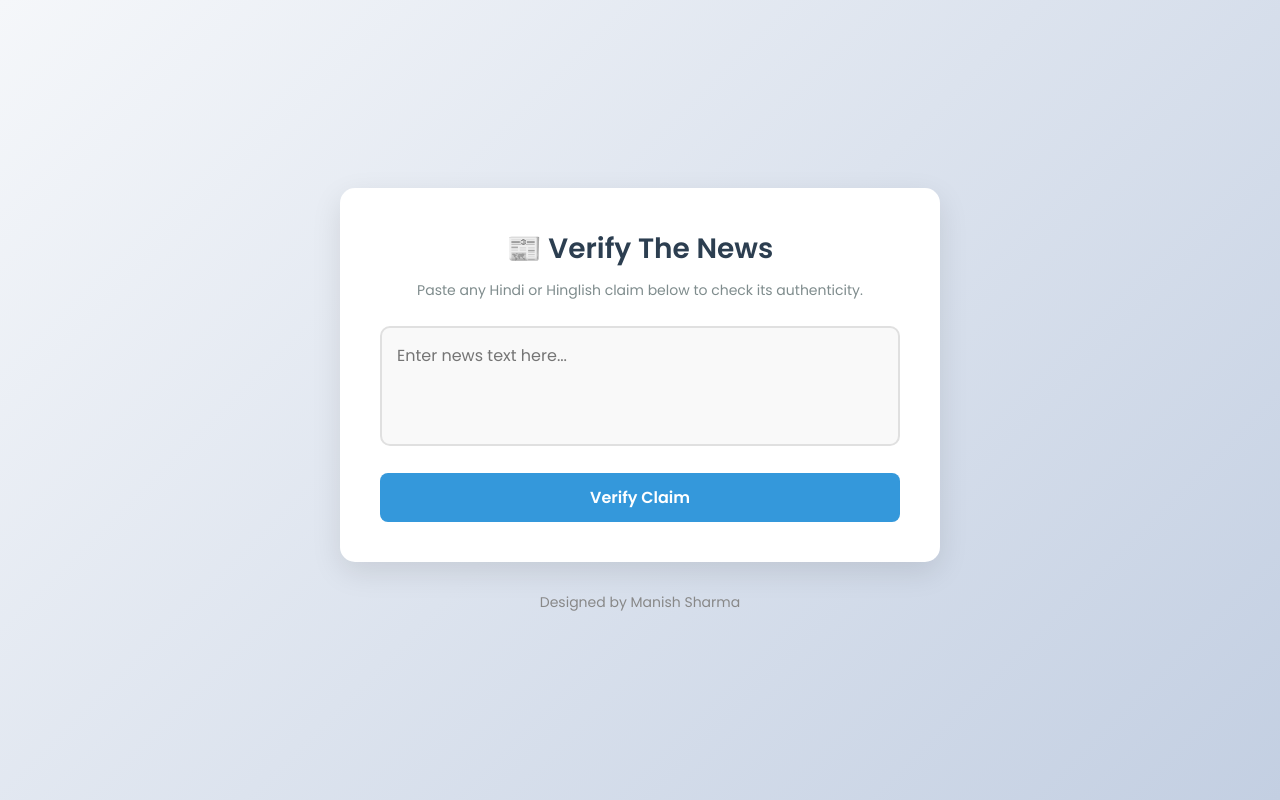
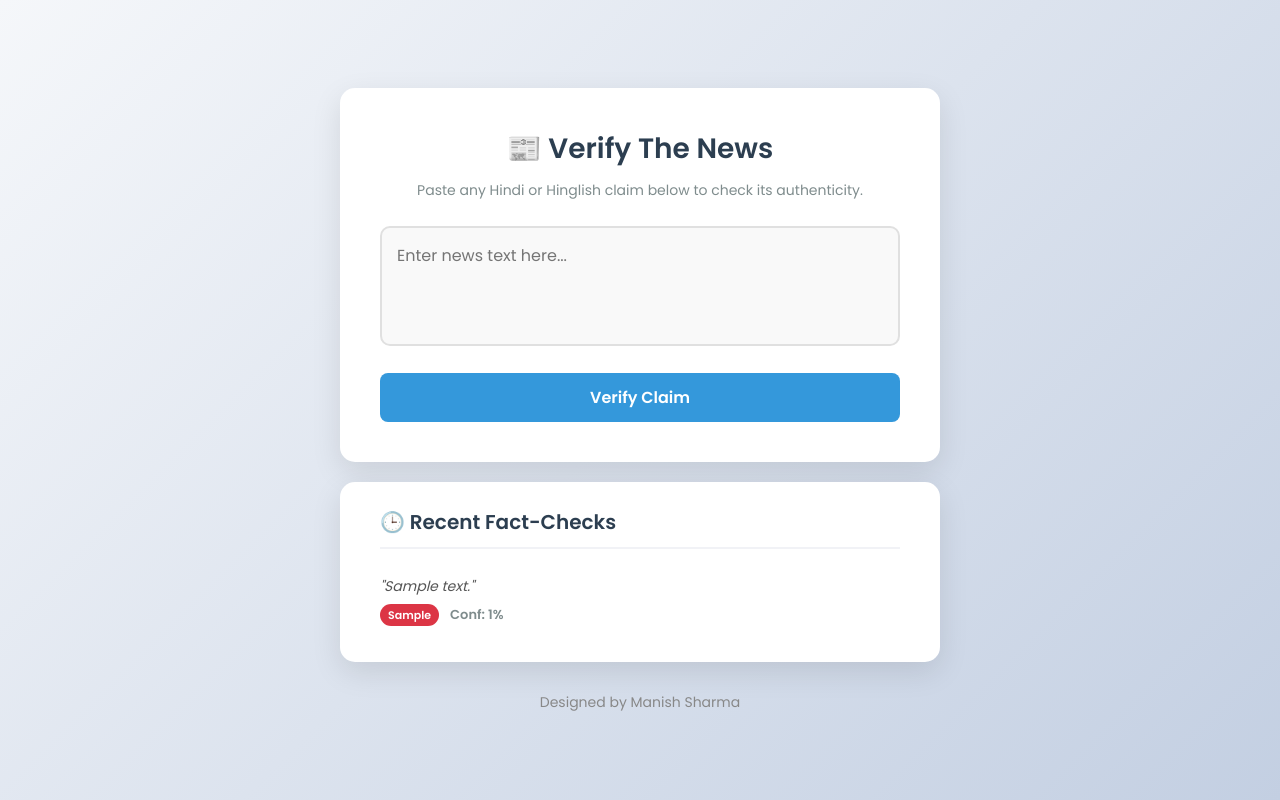
Before and after one commit to the-miz-4u/fake_news_detector, a Flask app: page / in a window 1280 px wide. Run offline with Flask 3, Linux system fonts and the light colour scheme; tables that the repository leaves empty hold one stand-in row (values such as "Sample post").

Commit message:
Feat: Added SQLite database for recent search history and updated UI

```diff
--- a/app.py
+++ b/app.py
@@ -3,17 +3,34 @@ from src.prediction import predict_news
 from google import genai
 import os
 from dotenv import load_dotenv
+from flask_sqlalchemy import SQLAlchemy
+from datetime import datetime
 
-
+# .env file load karna
 load_dotenv()
 
 app = Flask(__name__)
 
+# --- Database Configuration ---
+app.config['SQLALCHEMY_DATABASE_URI'] = 'sqlite:///history.db'
+app.config['SQLALCHEMY_TRACK_MODIFICATIONS'] = False
+db = SQLAlchemy(app)
+
+# Database Table Setup
+class SearchHistory(db.Model):
+    id = db.Column(db.Integer, primary_key=True)
+    text = db.Column(db.Text, nullable=False)
+    prediction = db.Column(db.String(10), nullable=False)
+    confidence = db.Column(db.Float, nullable=False)
+    timestamp = db.Column(db.DateTime, default=datetime.utcnow)
+
+# App start hone par table automatically create kar dega (agar nahi hai toh)
+with app.app_context():
+    db.create_all()
+# ------------------------------
 
 GEMINI_API_KEY = os.getenv("GEMINI_API_KEY")
 client = genai.Client(api_key=GEMINI_API_KEY)
-
-
 
 @app.route('/')
 def home():
@@ -25,17 +42,21 @@ def predict():
     text = data.get('text', '')
 
     try:
-        # Step 1: Apne local PyTorch model se prediction lena
+        # Prediction lena
         result, confidence = predict_news(text)
 
-        # Step 2: Naye Google GenAI SDK aur Gemini 2.5 Flash ka use karna
+        # Gemini Explanation
         prompt = f"You are a fact-checking assistant. The following news claim is predicted to be {result}. Briefly explain in 2-3 sentences in Hinglish why this might be {result}. News: \"{text}\""
-
         response = client.models.generate_content(
             model='gemini-2.5-flash',
             contents=prompt,
         )
         explanation = response.text
+
+        # --- NAYA: Database me record save karna ---
+        new_search = SearchHistory(text=text, prediction=result, confidence=confidence)
+        db.session.add(new_search)
+        db.session.commit()
 
     except Exception as e:
         print("Backend Error:", str(e))
@@ -47,5 +68,19 @@ def predict():
         "explanation": explanation
     })
 
+# --- NAYA: UI ko history bhejne wala route ---
+@app.route('/history', methods=['GET'])
+def get_history():
+    # Last 5 searches nikalna database se (descending order)
+    records = SearchHistory.query.order_by(SearchHistory.timestamp.desc()).limit(5).all()
+    history_data = []
+    for r in records:
+        history_data.append({
+            "text": r.text,
+            "prediction": r.prediction,
+            "confidence": round(r.confidence, 2)
+        })
+    return jsonify(history_data)
+
 if __name__ == '__main__':
     app.run(debug=True)
--- a/templates/index.html
+++ b/templates/index.html
@@ -8,31 +8,51 @@
     <style>
         * { margin: 0; padding: 0; box-sizing: border-box; font-family: 'Poppins', sans-serif; }
         body { background: linear-gradient(135deg, #f5f7fa 0%, #c3cfe2 100%); min-height: 100vh; display: flex; flex-direction: column; align-items: center; justify-content: center; color: #333; padding: 20px; }
-        .container { background: white; width: 100%; max-width: 600px; padding: 40px; border-radius: 15px; box-shadow: 0 10px 30px rgba(0, 0, 0, 0.1); text-align: center; transition: transform 0.3s ease; }
-        .container:hover { transform: translateY(-5px); }
+
+        .main-container, .history-container { background: white; width: 100%; max-width: 600px; padding: 40px; border-radius: 15px; box-shadow: 0 10px 30px rgba(0, 0, 0, 0.1); text-align: center; transition: transform 0.3s ease; }
+        .main-container:hover { transform: translateY(-5px); }
+        .history-container { padding: 25px 40px; margin-top: 20px; text-align: left; }
+
         h1 { color: #2c3e50; margin-bottom: 10px; font-size: 28px; font-weight: 600; }
+        h3 { color: #2c3e50; font-size: 20px; margin-bottom: 15px; border-bottom: 2px solid #f1f2f6; padding-bottom: 10px; }
         p.subtitle { color: #7f8c8d; margin-bottom: 25px; font-size: 14px; }
+
         textarea { width: 100%; height: 120px; padding: 15px; border: 2px solid #e0e0e0; border-radius: 10px; resize: none; font-size: 16px; outline: none; transition: border-color 0.3s ease; background-color: #f9f9f9; }
         textarea:focus { border-color: #3498db; background-color: #fff; }
+
         button { margin-top: 20px; padding: 12px 25px; font-size: 16px; font-weight: 600; color: white; background: #3498db; border: none; border-radius: 8px; cursor: pointer; width: 100%; transition: background 0.3s ease; display: flex; justify-content: center; align-items: center; gap: 10px; }
         button:hover { background: #2980b9; }
+
         .spinner { display: none; width: 20px; height: 20px; border: 3px solid rgba(255, 255, 255, 0.3); border-radius: 50%; border-top-color: white; animation: spin 1s ease-in-out infinite; }
         @keyframes spin { to { transform: rotate(360deg); } }
+
         #result-box { margin-top: 25px; padding: 15px; border-radius: 8px; font-size: 18px; font-weight: 600; display: none; opacity: 0; transition: opacity 0.5s ease; text-align: left; }
         .real-news { background-color: #d4edda; color: #155724; border: 1px solid #c3e6cb; }
         .fake-news { background-color: #f8d7da; color: #721c24; border: 1px solid #f5c6cb; }
+
         .confidence-container { margin-top: 15px; }
         .confidence-text { font-size: 14px; font-weight: 400; margin-bottom: 5px; }
         .progress-bg { background: rgba(0,0,0,0.1); border-radius: 5px; height: 10px; width: 100%; overflow: hidden; }
         .progress-bar { height: 100%; width: 0%; transition: width 1s ease-in-out; border-radius: 5px; }
+
         #explanation-box { margin-top: 15px; padding-top: 15px; border-top: 1px solid rgba(0,0,0,0.1); font-size: 14px; font-weight: 400; display: none; }
         .ai-badge { display: inline-block; background: #6c5ce7; color: white; font-size: 11px; padding: 3px 8px; border-radius: 12px; margin-bottom: 5px; font-weight: 600; }
+
+        /* History Item Styles */
+        .history-item { padding: 12px 0; border-bottom: 1px solid #f1f2f6; display: flex; flex-direction: column; gap: 8px; }
+        .history-item:last-child { border-bottom: none; }
+        .h-text { font-size: 14px; color: #555; display: -webkit-box; -webkit-line-clamp: 2; -webkit-box-orient: vertical; overflow: hidden; font-style: italic; }
+        .h-meta { font-size: 13px; font-weight: 600; }
+        .h-badge { padding: 3px 8px; border-radius: 12px; font-size: 11px; color: white; margin-right: 8px; }
+        .h-real { background-color: #28a745; }
+        .h-fake { background-color: #dc3545; }
+
         .footer { margin-top: 30px; color: #888; font-size: 14px; text-align: center; }
     </style>
 </head>
 <body>
 
-    <div class="container">
+    <div class="main-container">
         <h1>📰 Verify The News</h1>
         <p class="subtitle">Paste any Hindi or Hinglish claim below to check its authenticity.</p>
 
@@ -46,18 +66,21 @@
 
         <div id="result-box">
             <div id="prediction-text" style="text-align: center;"></div>
-
             <div class="confidence-container">
                 <div class="confidence-text" id="confidence-label">AI Confidence: 0%</div>
-                <div class="progress-bg">
-                    <div class="progress-bar" id="confidence-bar"></div>
-                </div>
+                <div class="progress-bg"><div class="progress-bar" id="confidence-bar"></div></div>
             </div>
-
             <div id="explanation-box">
                 <span class="ai-badge">✨ AI Reasoning</span>
                 <p id="explanation-text"></p>
             </div>
+        </div>
+    </div>
+
+    <div class="history-container">
+        <h3>🕒 Recent Fact-Checks</h3>
+        <div id="history-list">
+            <p style="font-size: 14px; color: #888;">No recent searches yet.</p>
         </div>
     </div>
 
@@ -66,6 +89,36 @@
     </div>
 
     <script>
+        // Page load hote hi history fetch karna
+        window.onload = loadHistory;
+
+        async function loadHistory() {
+            try {
+                const response = await fetch('/history');
+                const data = await response.json();
+
+                const historyList = document.getElementById('history-list');
+
+                if (data.length > 0) {
+                    historyList.innerHTML = '';
+                    data.forEach(item => {
+                        const badgeClass = item.prediction === 'Real' ? 'h-real' : 'h-fake';
+                        historyList.innerHTML += `
+                            <div class="history-item">
+                                <div class="h-text">"${item.text}"</div>
+                                <div class="h-meta">
+                                    <span class="h-badge ${badgeClass}">${item.prediction}</span>
+                                    <span style="color: #7f8c8d;">Conf: ${item.confidence}%</span>
+                                </div>
+                            </div>
+                        `;
+                    });
+                }
+            } catch (error) {
+                console.error("History fetch fail:", error);
+            }
+        }
+
         document.getElementById('news-form').addEventListener('submit', async function(e) {
             e.preventDefault();
 
@@ -74,23 +127,15 @@
             const spinner = document.getElementById('loading-spinner');
             const resultBox = document.getElementById('result-box');
             const submitBtn = document.getElementById('submit-btn');
-            const predictionText = document.getElementById('prediction-text');
-            const confidenceBar = document.getElementById('confidence-bar');
-            const confidenceLabel = document.getElementById('confidence-label');
-            const explanationBox = document.getElementById('explanation-box');
-            const explanationText = document.getElementById('explanation-text');
 
-            // Reset UI states
             btnText.innerText = "Analyzing...";
             spinner.style.display = "block";
             submitBtn.disabled = true;
             resultBox.style.display = "none";
-            explanationBox.style.display = "none";
+            document.getElementById('explanation-box').style.display = "none";
             resultBox.style.opacity = "0";
-            confidenceBar.style.width = "0%";
 
             try {
-                // Single request to our Flask backend
                 const response = await fetch('/predict', {
                     method: 'POST',
                     headers: { 'Content-Type': 'application/json' },
@@ -100,33 +145,33 @@
                 const data = await response.json();
                 if (data.error) throw new Error(data.error);
 
-                // UI display setup
                 resultBox.style.display = "block";
                 setTimeout(() => resultBox.style.opacity = "1", 50);
 
                 if (data.prediction === "Real") {
                     resultBox.className = "real-news";
-                    predictionText.innerHTML = "✅ This claim appears to be <strong>REAL</strong>.";
-                    confidenceBar.style.backgroundColor = "#28a745";
+                    document.getElementById('prediction-text').innerHTML = "✅ This claim appears to be <strong>REAL</strong>.";
+                    document.getElementById('confidence-bar').style.backgroundColor = "#28a745";
                 } else {
                     resultBox.className = "fake-news";
-                    predictionText.innerHTML = "🚨 This claim appears to be <strong>FAKE</strong>.";
-                    confidenceBar.style.backgroundColor = "#dc3545";
+                    document.getElementById('prediction-text').innerHTML = "🚨 This claim appears to be <strong>FAKE</strong>.";
+                    document.getElementById('confidence-bar').style.backgroundColor = "#dc3545";
                 }
 
-                confidenceLabel.innerHTML = `AI Confidence: <strong>${data.confidence}%</strong>`;
-                setTimeout(() => { confidenceBar.style.width = `${data.confidence}%`; }, 100);
+                document.getElementById('confidence-label').innerHTML = `AI Confidence: <strong>${data.confidence}%</strong>`;
+                setTimeout(() => { document.getElementById('confidence-bar').style.width = `${data.confidence}%`; }, 100);
 
-                // Show Explanation received from backend directly
-                explanationBox.style.display = "block";
-                explanationText.innerHTML = data.explanation;
+                document.getElementById('explanation-box').style.display = "block";
+                document.getElementById('explanation-text').innerHTML = data.explanation;
+
+                // --- NAYA: Nayi search ke baad history table ko chupchap refresh karna ---
+                loadHistory();
 
             } catch (error) {
                 resultBox.style.display = "block";
                 resultBox.style.opacity = "1";
                 resultBox.className = "fake-news";
-                predictionText.innerHTML = "⚠️ Error processing request on server.";
-                explanationBox.style.display = "none";
+                document.getElementById('prediction-text').innerHTML = "⚠️ Error processing request on server.";
             } finally {
                 btnText.innerText = "Verify Claim";
                 spinner.style.display = "none";
```
Also changed, not shown: 1 other file.
